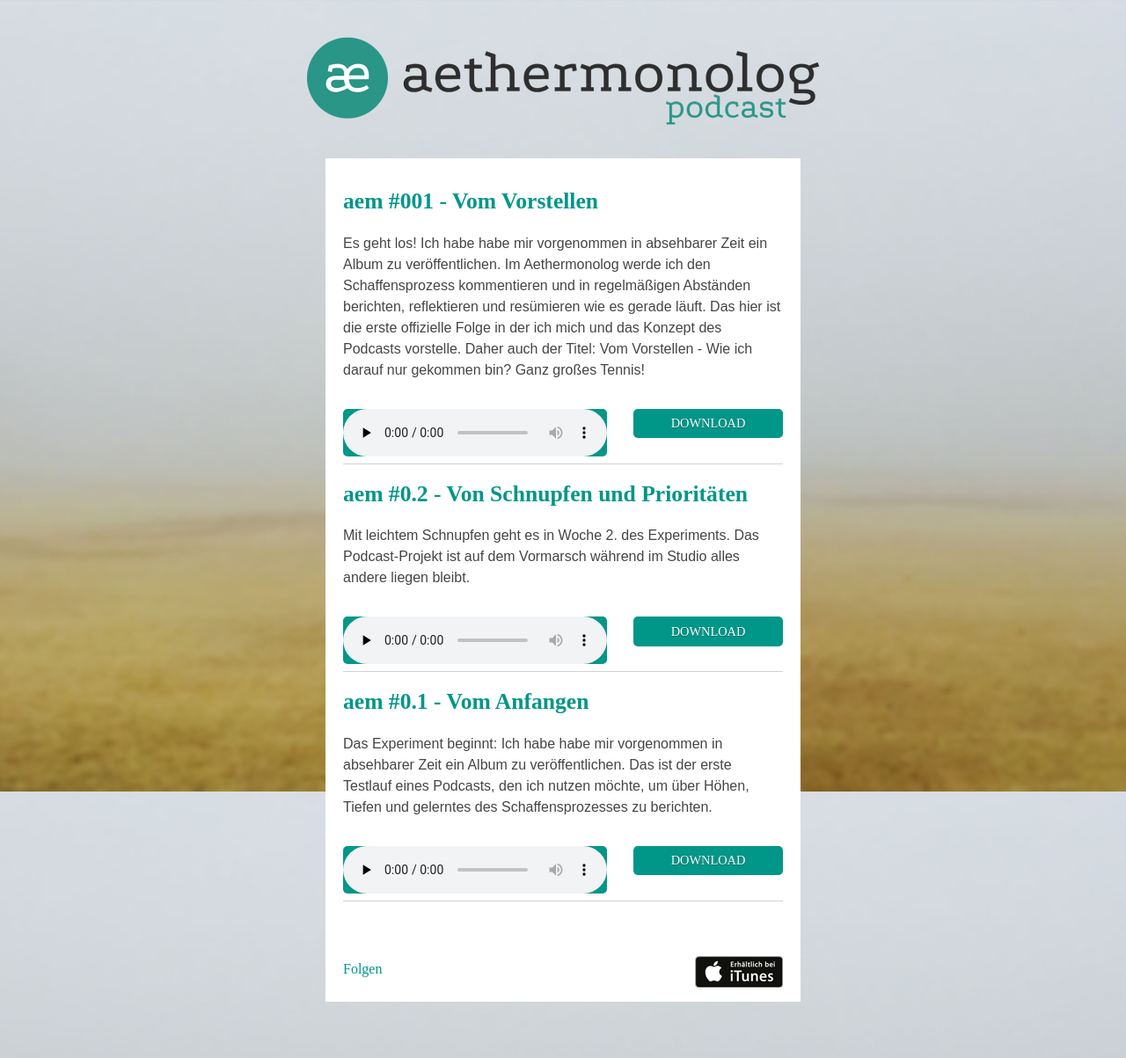
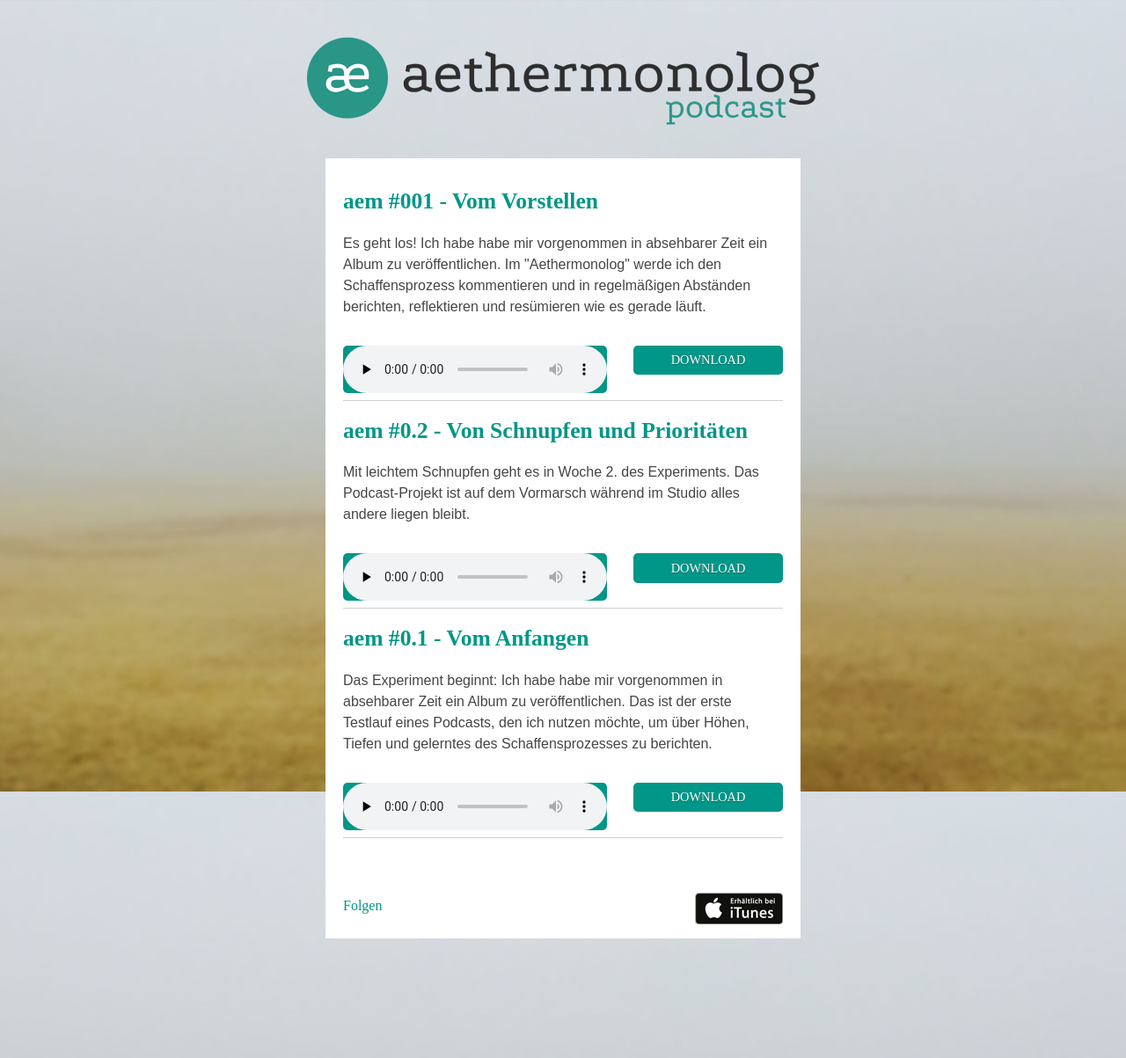
Before and after one commit to dyscribe/aethermonolog, a Jekyll site: the page built from index.html, in a window 1280 px wide. Shown: the whole page at 88% size. Built offline with Jekyll 4.4.1, drawn with Linux system fonts in a browser that asks for light colours; the list of posts is cut into pages by our own code; comment, search, counter and statistics services are not loaded; after the commit the page ends 1131 px from its top, so only the background shows below that; grey boxes are pictures that could not be loaded.

Commit message:
correcting xml errors

```diff
--- a/_posts/2015-12-12-episode-001.md
+++ b/_posts/2015-12-12-episode-001.md
@@ -4,13 +4,13 @@ title: "aem #001 - Vom Vorstellen"
 date: 2015-12-12 12:48:00
 file: http://aethermonolog.s3-website.eu-central-1.amazonaws.com/episodes/aethermonolog-001.mp3
 file_itunes: http://aethermonolog.s3-website.eu-central-1.amazonaws.com/episodes/aethermonolog-001.m4a
-excerpt: "Es geht los! Ich habe habe mir vorgenommen in absehbarer Zeit ein Album zu veröffentlichen. Im Aethermonolog werde ich den Schaffensprozess kommentieren und in regelmäßigen Abständen berichten, reflektieren und resümieren wie es gerade läuft.
-Das hier ist die erste offizielle Folge in der ich mich und das Konzept des Podcasts vorstelle. Daher auch der Titel: Vom Vorstellen - Wie ich darauf nur gekommen bin? Ganz großes Tennis!"
+excerpt: "Es geht los! Ich habe habe mir vorgenommen in absehbarer Zeit ein Album zu veröffentlichen. Im &quot;Aethermonolog&quot; werde ich den Schaffensprozess kommentieren und in regelmäßigen Abständen berichten, reflektieren und resümieren wie es gerade läuft."
 duration: "7:30"
 length: "5539790"
 explicit: "yes"
 block: "no"
 ---
 
-Es geht los! Ich habe habe mir vorgenommen in absehbarer Zeit ein Album zu veröffentlichen. Im "Aethermonolog" werde ich den Schaffensprozess kommentieren und in regelmäßigen Abständen berichten, reflektieren und resümieren wie es gerade läuft.
-Das hier ist die erste offizielle Folge in der ich mich und das Konzept des Podcasts vorstelle. Daher auch der Titel: "Vom Vorstellen" - Wie ich darauf nur gekommen bin? Ganz großes Tennis!
+Es geht los! Ich habe habe mir vorgenommen in absehbarer Zeit ein Album zu veröffentlichen. Im Aethermonolog werde ich den Schaffensprozess kommentieren und in regelmäßigen Abständen berichten, reflektieren und resümieren wie es gerade läuft.
+
+Das hier ist die erste offizielle Folge in der ich mich und das Konzept des Podcasts vorstelle. Daher auch der Titel - Vom Vorstellen - Wie ich darauf nur gekommen bin? Ganz großes Tennis!
--- a/_templates/_post-layout.html
+++ b/_templates/_post-layout.html
@@ -11,4 +11,4 @@ explicit: "yes"
 block: "no"
 ---
 
-Beschreibungstext hier noch mal wiederholen...
+Beschreibungstext in der Artikel-Detailansicht... Hier sind Sonderzeichen OK.
```
